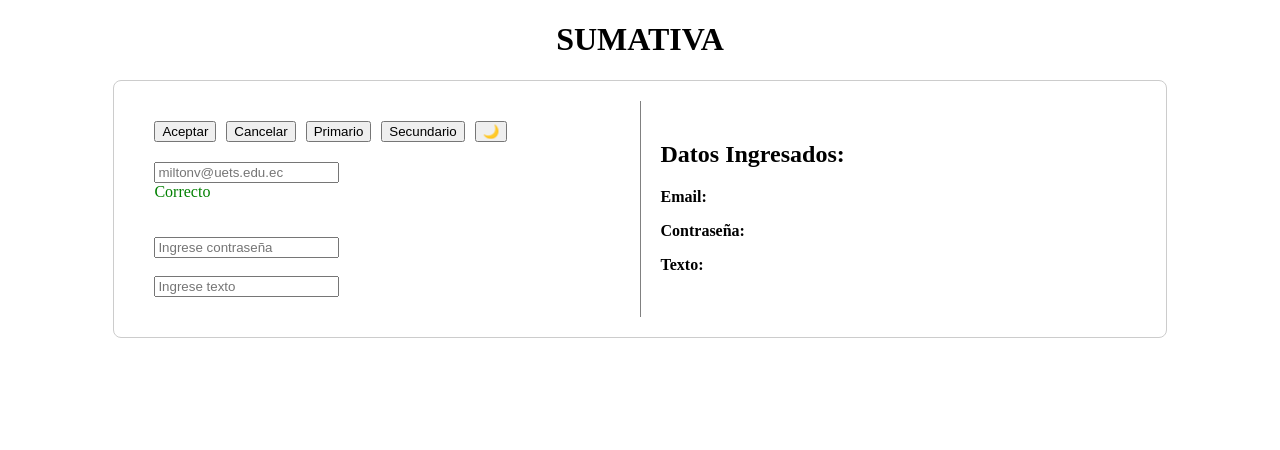
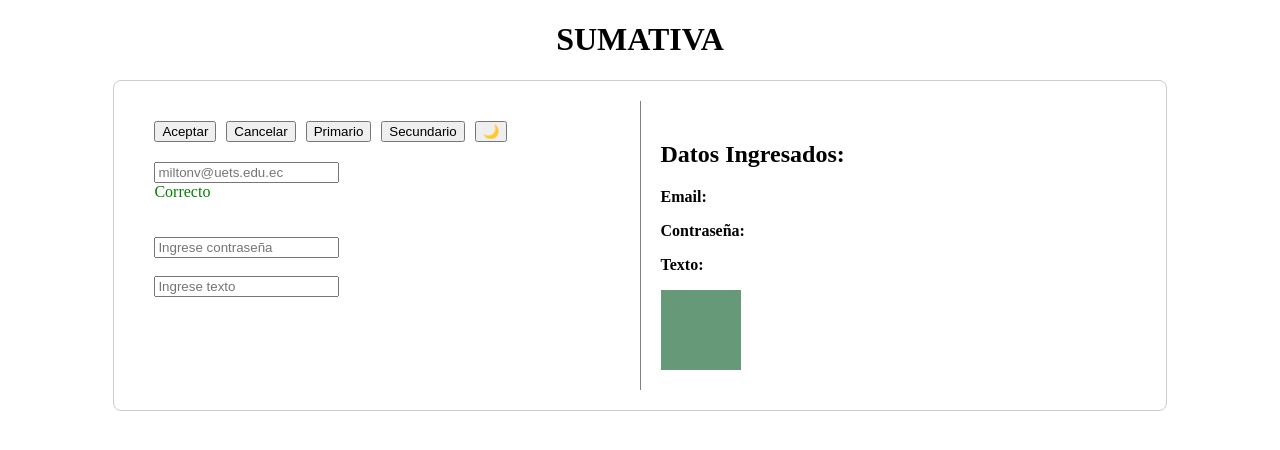
Before and after one commit to ricardoo-gif7/sumativarups1, an Angular app: page / in a window 1280 px wide. Shown: the top 450 px of the page. Built offline with nearby package versions, Linux system fonts and the light colour scheme.

Commit message:
first commit

```diff
--- a/src/app/Components/output-view/output-view.component.css
+++ b/src/app/Components/output-view/output-view.component.css
@@ -6,6 +6,9 @@
     transition: transform 0.5s;
   }
 
-  .output-container.animate {
-    transform: scale(1.1); /* Escala para la animación */
-  }
+.square {
+    width: 80px;
+    height: 80px;
+    background-color: rgb(102, 153, 119);
+
+}
--- a/src/app/Components/output-view/output-view.component.html
+++ b/src/app/Components/output-view/output-view.component.html
@@ -5,3 +5,5 @@
   <p><strong>Contraseña:</strong> {{ password }}</p>
 
   <p><strong>Texto:</strong> {{ text }}</p>
+
+  <div class="square" id="animated-square"></div>
--- a/src/app/Components/output-view/output-view.component.ts
+++ b/src/app/Components/output-view/output-view.component.ts
@@ -10,12 +10,5 @@ export class OutputViewComponent {
   @Input() email: string = '';
   @Input() password: string = '';
   @Input() text: string = '';
-  animate: boolean = false;
 
-  onAnimate() {
-    this.animate = true;
-    setTimeout(() => {
-      this.animate = false; // Para quitar la animación después de un tiempo
-    }, 500); // Duración de la animación
-  }
 }
```
